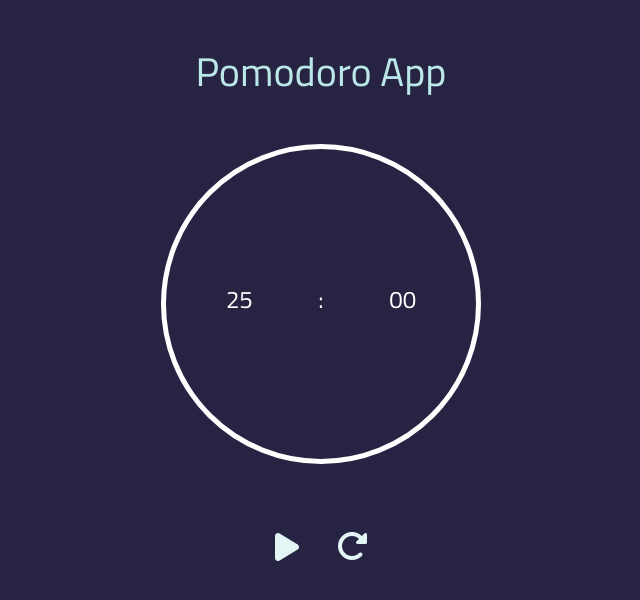
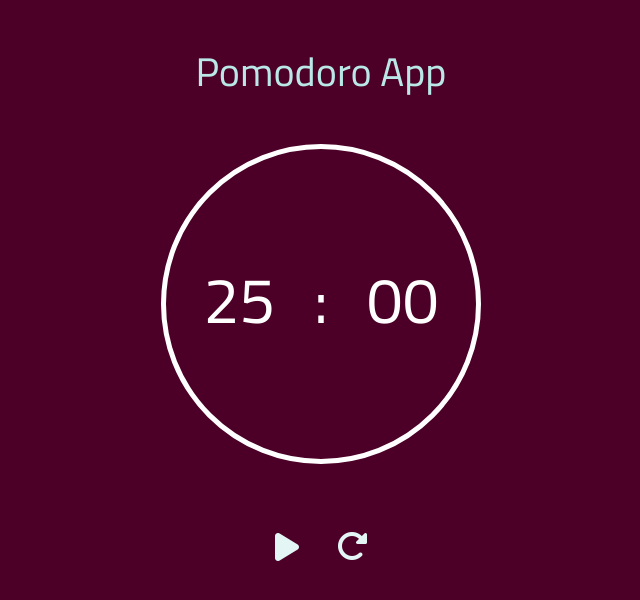
Before and after one commit to packetcode/pomodoro, a plain HTML site: page index.html in a window 1280 px wide. Shown: the whole page, without its empty margins (319-959 px from the left). Drawn offline with nearby package versions, Linux system fonts and the light colour scheme; a web font is replaced by a local one.

Commit message:
Update style.css

```diff
--- a/style.css
+++ b/style.css
@@ -1,7 +1,8 @@
 /* Body background and font */
 body {
-  background: #272343;
+  background: #4C0027;
   font-family: 'Cairo', sans-serif;
+  font-weight: bold;
 }
 
 /* Main heading */
@@ -57,3 +58,6 @@ body {
   border-radius: 0.5rem;
   transition: 0.5s ease;
 }
+.h4, h4 {
+  font-size: 4rem;
+}
```
